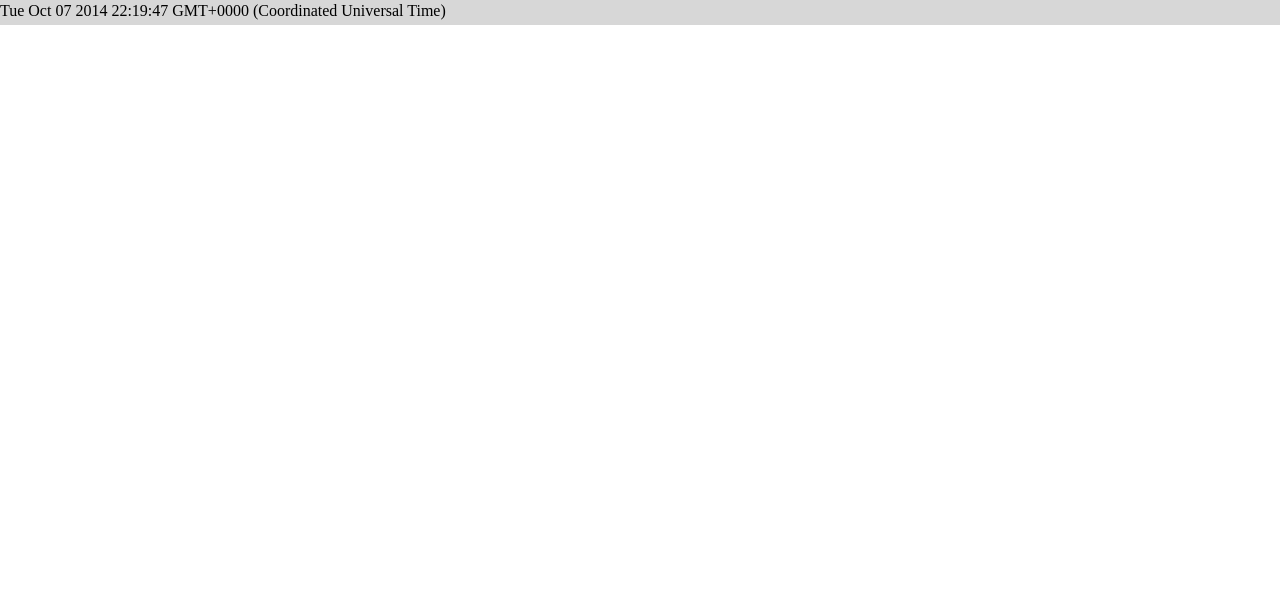
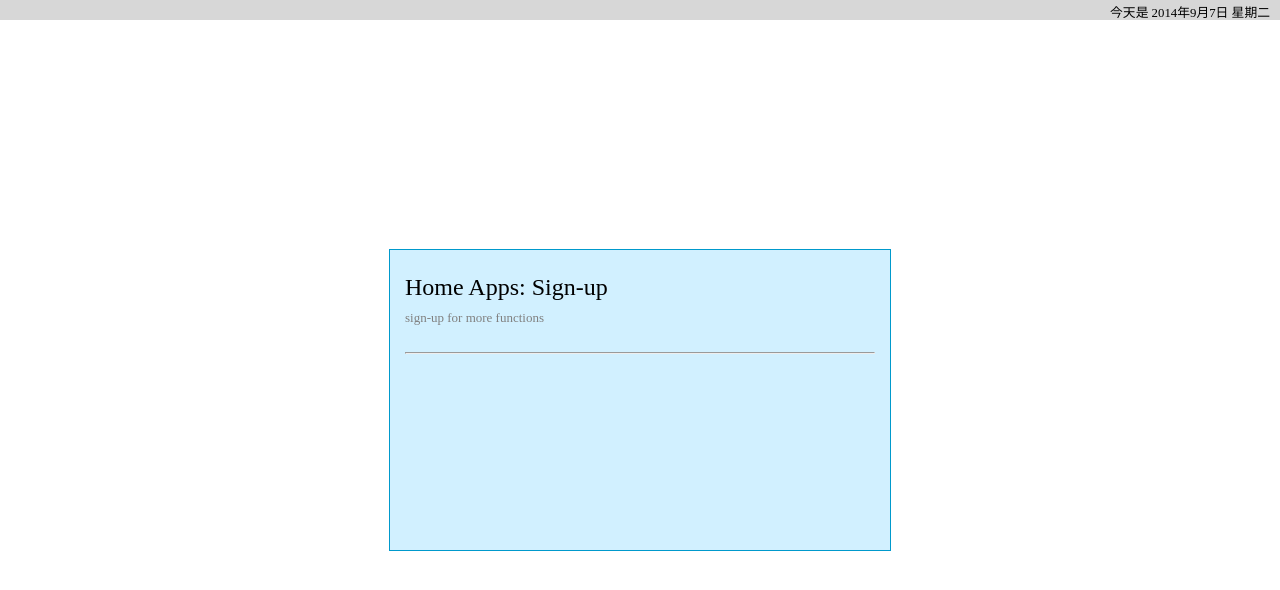
Before and after one commit to wagentim/webs, a PHP site: page / in a window 1280 px wide. Shown: the top 590 px of the page. Run offline with PHP 8.4, Linux system fonts and the light colour scheme; some libraries are stand-ins or nearby versions.

Commit message:
implement header_bar and login block

```diff
--- a/index.php
+++ b/index.php
@@ -2,12 +2,9 @@
 <html lang="en">
 	<head>
 		<meta charset="utf-8">
-
 		<!-- Always force latest IE rendering engine (even in intranet) & Chrome Frame
 		Remove this if you use the .htaccess -->
 		<meta http-equiv="X-UA-Compatible" content="IE=edge,chrome=1">
-
-		<title>main</title>
 		<meta name="description" content="">
 		<meta name="author" content="wagentim">
 		<meta name="viewport" content="width=device-width; initial-scale=1.0">
@@ -21,12 +18,20 @@
 
 	<body>
 		<div class="fixed_headerbar_background">
-			<p class="fixed_headerbar_content">
-				text
-			</p>
-			<script type="text/javascript">
-				getTime()
-			</script>
+			<p class="fixed_headerbar_content"></p>
+			<script type="text/javascript">getTime()</script>
+		</div>
+		<div class="login_block">
+			<div class="login_title">
+				<p class="title">
+					Home Apps: Sign-up
+					<br>
+					<span class="sub_text">sign-up for more functions</span>
+					<hr>
+				</p>
+			</div>
+			<div></div>
+			<div class="login_content"></div>
 		</div>
 	</body>
 </html>
--- a/js/mjs.js
+++ b/js/mjs.js
@@ -7,5 +7,8 @@ $(document).ready(function() {
 });
 function getTime() {
 	var d = new Date();
-	$(".fixed_headerbar_content").html(d);
+	var dayOfWeek = d.getDay();
+	var dayArray=["一","二","三","四","五","六","日"];
+	var output = "今天是 "+d.getFullYear()+"年"+d.getMonth()+"月"+d.getDate()+"日"+" "+"星期"+dayArray[dayOfWeek-1];
+	$(".fixed_headerbar_content").html(output);
 }
--- a/style/main.css
+++ b/style/main.css
@@ -4,13 +4,46 @@
 	left: 0;
 	background-color: #d7d7d7;
 	color: white;
-	height: 25px;
+	height: 20px;
 	width: 100%;
 }
 .fixed_headerbar_content {
-	position: inherit;
 	text-align: right;
 	margin-top: 2px;
 	margin-right: 10px;
 	color: black;
+	font-size: 80%;
 }
+
+.login_block {
+	width: 500px;
+    height: 300px;
+    top:0;
+    bottom: 0;
+    left: 0;
+    right: 0;
+    margin: auto;
+    position: absolute;
+    border-style: solid;
+    border-width: 1px;
+    border-color: #0099CC;
+    background-color:#D1F0FF;
+}
+
+.login_title {
+	display: table-cell;
+	vertical-align: middle;
+	width: inherit;
+	height: 100px;
+	padding-left: 15px;
+	padding-right: 15px;
+}
+
+.title {
+	font-size:x-large;
+}
+
+.sub_text {
+	font-size:small;
+	color:grey;
+}
```
